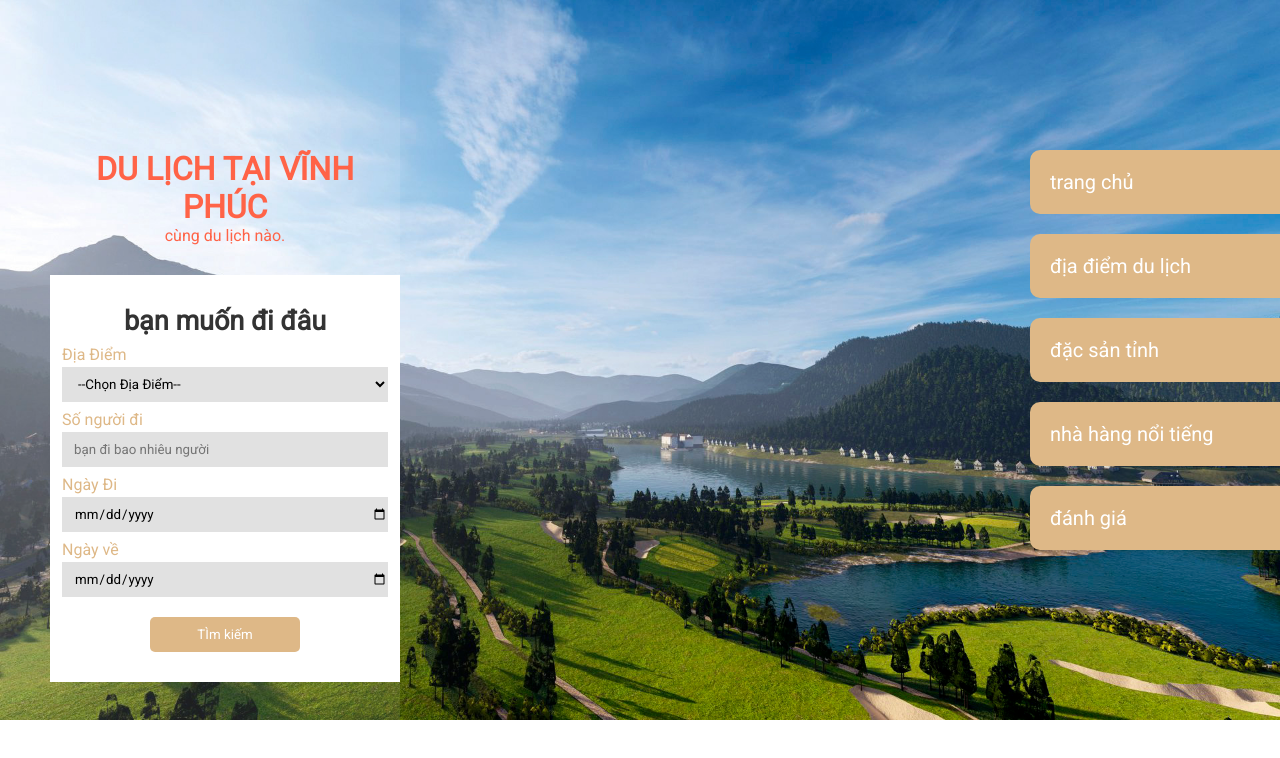
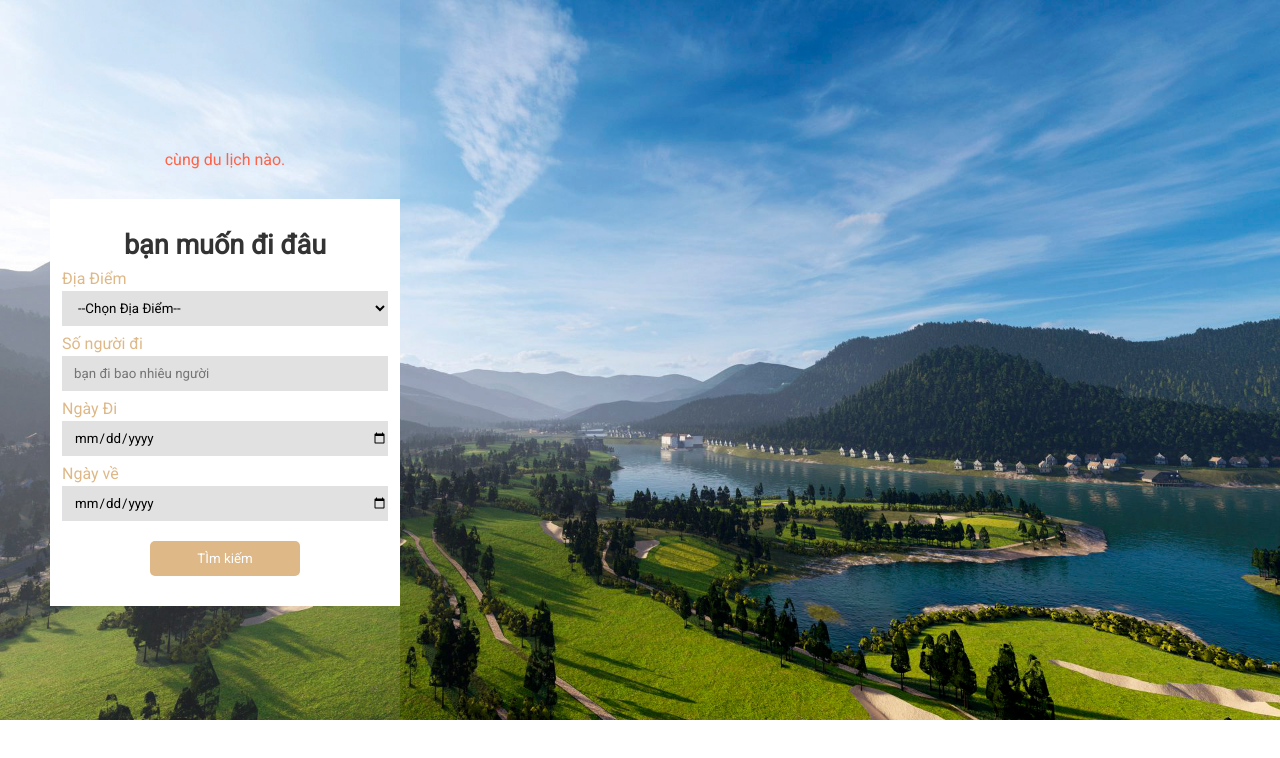
Before and after one commit to phong123497/phong.vinhphuc.com, a plain HTML site: page index.html in a window 1280 px wide. Drawn offline with Linux system fonts and the light colour scheme.

Commit message:
hide detail

```diff
--- a/index.html
+++ b/index.html
@@ -41,18 +41,18 @@
     <header>
         <div class="header-top">
             <ul>
-                <li><a href="index.html">trang chủ</a></li>
+                <!-- <li><a href="index.html">trang chủ</a></li>
                 <li><a href="gioithieu.html">địa điểm du lịch</a></li>
                 <li><a href="monanngon.html">đặc sản tỉnh </a></li>
                 <li><a href="nhahang.html">nhà hàng nổi tiếng</a></li>
-                <li><a href="danhgia.html">đánh giá</a></li>
+                <li><a href="danhgia.html">đánh giá</a></li> -->
             </ul>
         </div>
         <div class="banner">
             <img src="images/banner vinh-phuc.jpg"  width="100% " alt="khám phá vĩnh phúc">
         </div>
         <div class="header-container">
-            <h1>DU LỊCH TẠI VĨNH PHÚC</h1>
+            <!-- <h1>DU LỊCH TẠI VĨNH PHÚC</h1> -->
             <p>cùng du lịch nào.</p>
             <form >
                 <h1>bạn muốn đi đâu</h1>
```
